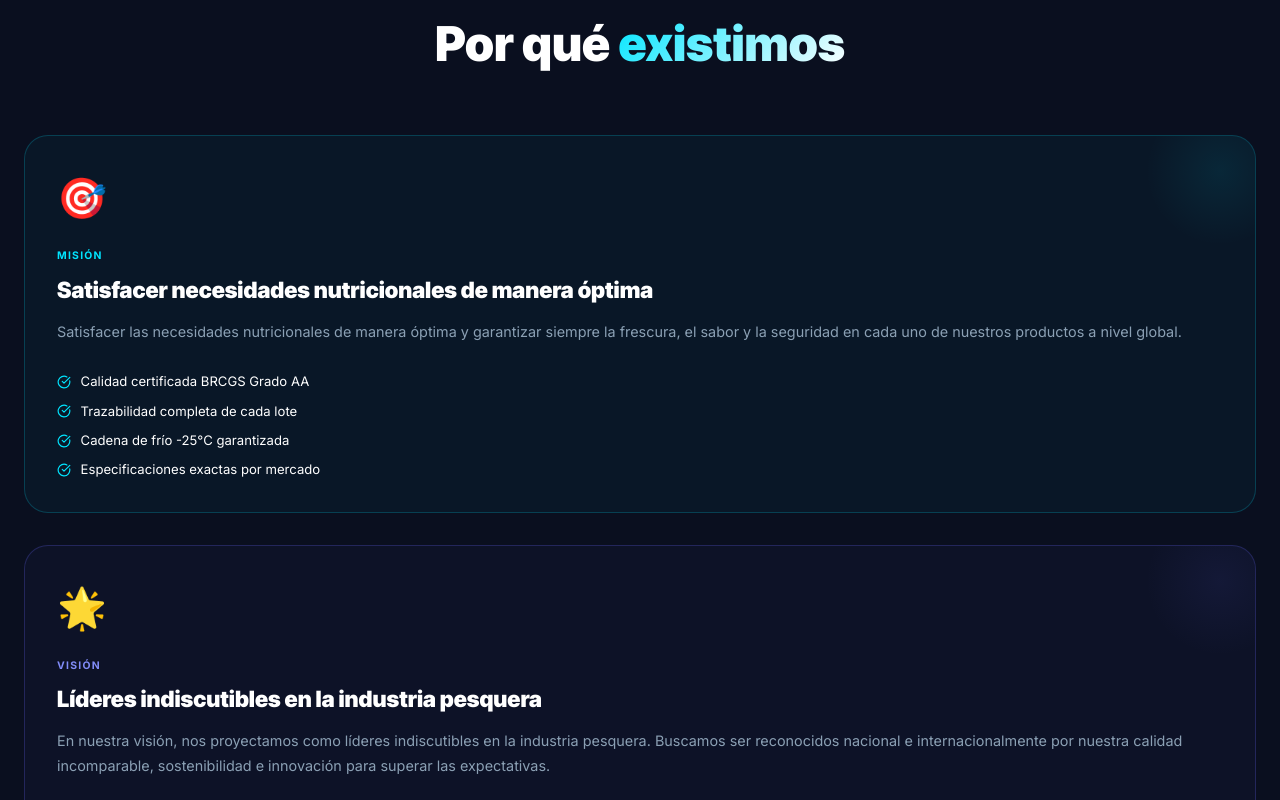
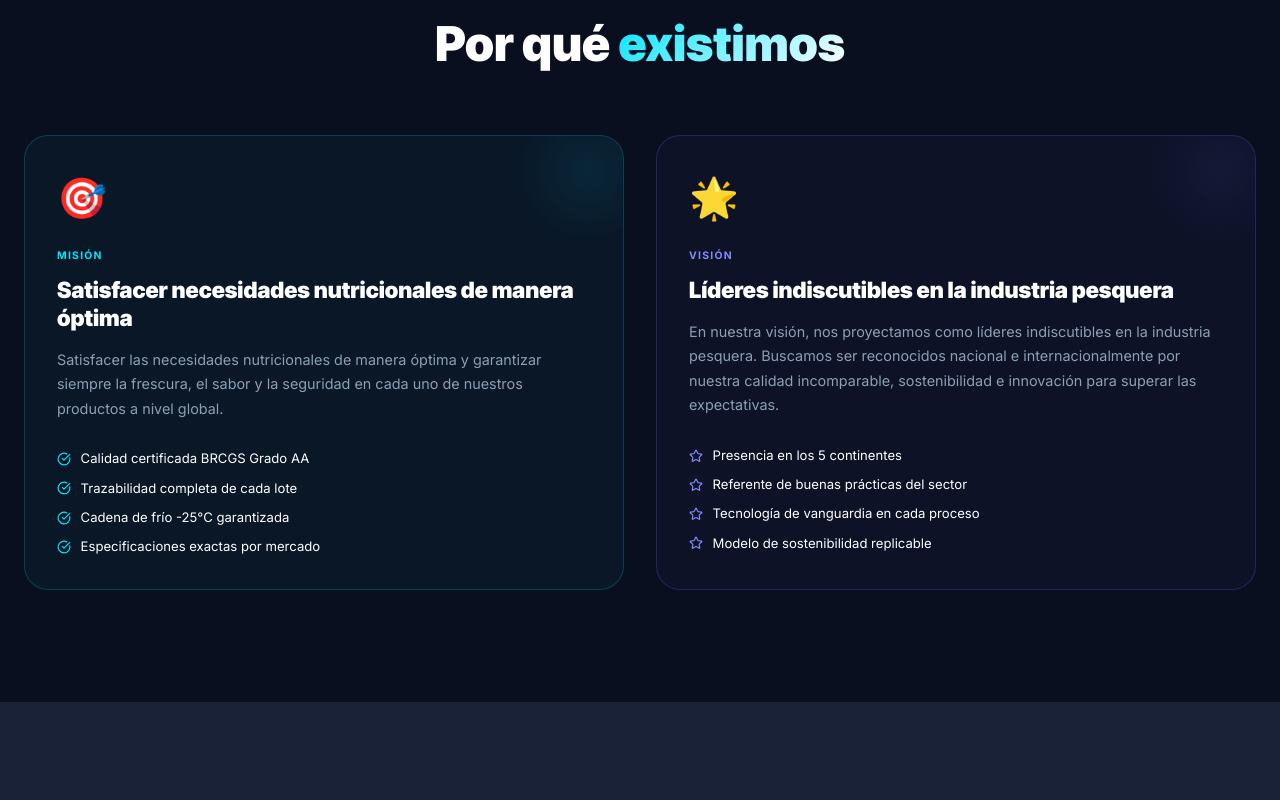
Before and after one commit to RODRIGOPIANTO/PeruFrost, a Next.js app: page /nosotros in a window 1280 px wide. Shown: the part 840-1640 px from the top of the page. Built offline with nearby package versions, Linux system fonts and the light colour scheme.

Commit message:
fix: explicit tailwind grid classes overriding inline styles in nosotros

```diff
--- a/app/nosotros/page.tsx
+++ b/app/nosotros/page.tsx
@@ -144,7 +144,7 @@ export default function NosotrosPage() {
               </h2>
             </div>
 
-            <div style={{ display: 'grid', gridTemplateColumns: 'minmax(0, 1fr)', gap: '2rem' }} className="md:grid-cols-2">
+            <div className="grid grid-cols-1 md:grid-cols-2 gap-8">
               {/* Mission */}
               <motion.div
                 initial={{ opacity: 0, x: -40 }} whileInView={{ opacity: 1, x: 0 }} viewport={{ once: true }} transition={{ duration: 0.7 }}
@@ -411,7 +411,7 @@ export default function NosotrosPage() {
               </p>
             </div>
 
-            <div style={{ display: 'grid', gridTemplateColumns: 'minmax(0, 1fr)', gap: '1.25rem' }} className="md:grid-cols-2 lg:grid-cols-2 max-w-5xl mx-auto">
+            <div className="grid grid-cols-1 md:grid-cols-2 gap-5 max-w-5xl mx-auto">
               {values.map((v, i) => (
                 <motion.div
                   key={v.title}
@@ -480,7 +480,7 @@ export default function NosotrosPage() {
               </h2>
             </div>
 
-            <div style={{ display: 'grid', gridTemplateColumns: 'minmax(0, 1fr)', gap: '1.25rem' }} className="md:grid-cols-2">
+            <div className="grid grid-cols-1 md:grid-cols-2 gap-5">
               {/* SNP */}
               <motion.div initial={{ opacity: 0, y: 30 }} whileInView={{ opacity: 1, y: 0 }} viewport={{ once: true }} transition={{ delay: 0.1 }}
                 style={{ background: 'rgba(26,34,56,0.6)', border: '1px solid rgba(255,255,255,0.08)', borderRadius: '16px', padding: '2rem', display: 'flex', alignItems: 'center', gap: '1.5rem' }}>
```
